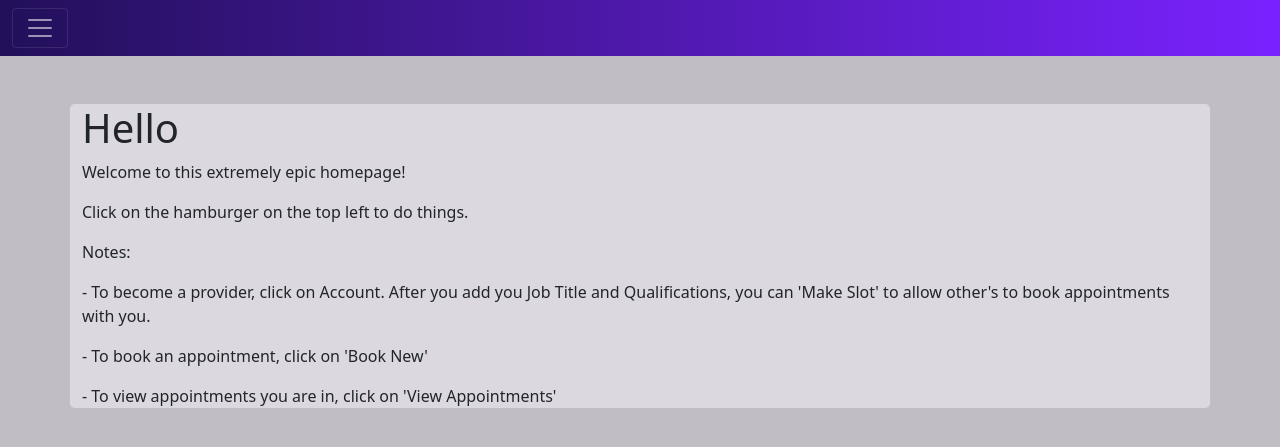
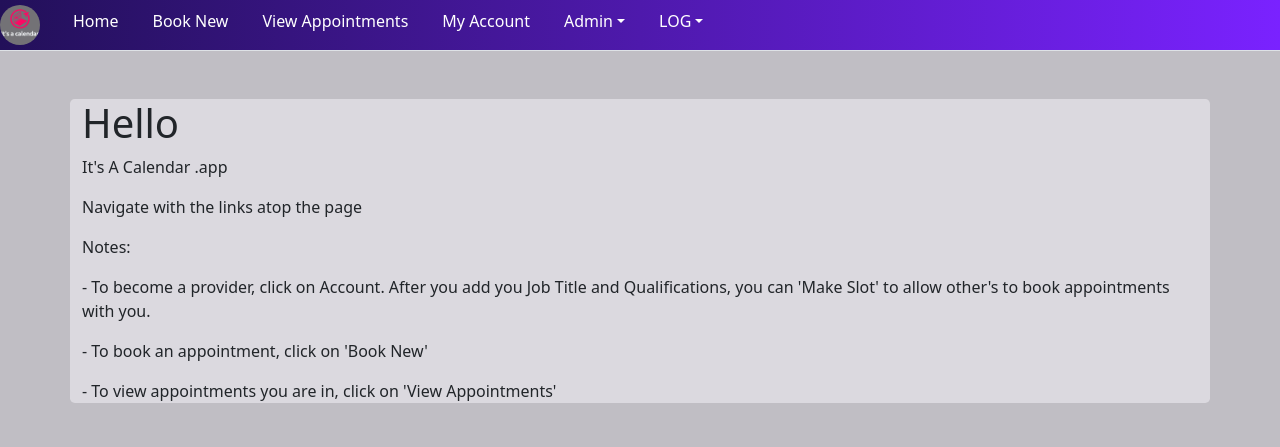
Before and after one commit to jaybyrd3/cs341, a Flask app: page / in a window 1280 px wide. Shown: the top 447 px of the page. Run offline with Flask 3, Linux system fonts and the light colour scheme; some libraries are stand-ins or nearby versions.

Commit message:
testing out different navbar
Signed-off-by: Sawyer Sawotin <sawotin6713@uwlax.edu>

```diff
--- a/templates/index.html
+++ b/templates/index.html
@@ -10,12 +10,46 @@
         <link href="https://cdnjs.cloudflare.com/ajax/libs/font-awesome/5.15.3/css/all.min.css" rel="stylesheet"></script>
     </head>
     <body>
-
+        <ul class="nav nav-tabs our-nav">
+            <li class="navbar-brand" href="/">
+                <img src="{{ url_for('static', filename='dummylogo.png') }}" alt="" width="40" height="40" style="border-radius:50%">
+            </li>
+            <li class="nav-item">
+                <a class="nav-link text-white" href="/">Home</a>
+            </li>
+            <li class="nav-item">
+                <a class="nav-link text-white" href="/booknew">Book New</a>
+            </li>
+            <li class="nav-item">
+                <a class="nav-link text-white" href="/viewappointments">View Appointments</a>
+            </li>
+            <li class="nav-item">
+                <a class="nav-link text-white" href="/account">My Account</a>
+            </li>
+            <li class="nav-item dropdown">
+                <a class="nav-link dropdown-toggle text-white" data-toggle="dropdown" href="#" role="button" aria-haspopup="true" aria-expanded="false">Admin</a>
+                <div class="dropdown-menu">
+                    <a class="dropdown-item text-white" href = "/add">Add New User</a>
+                    <a class="dropdown-item text-white" href = "/users" class = "nav-link text-white">View All Users</a>
+                    <a class="dropdown-item text-white" href = "/makeslot" class = "nav-link text-white">Make Slot</a>
+                </div>
+            </li>
+            <li class="nav-item dropdown" style="float:right">
+                <a class="nav-link dropdown-toggle text-white" data-toggle="dropdown" href="#" role="button" aria-haspopup="true" aria-expanded="false">LOG</a>
+                <div class="dropdown-menu">
+                    <a class="dropdown-item text-white" href = "/login">Login</a>
+                    <a class="dropdown-item text-white" href = "/logout" class = "nav-link text-white">Logout</a>
+                    <a class="dropdown-item text-white" href = "/signup" class = "nav-link text-white">Sign Up</a>
+                </div>
+            </li>
+        </ul>
+<!--
         <div class="collapse" id="navbarToggleExternalContent">
             <div class="our-nav p-4">
-                <div class="container our-nav">
-                    <a class="navbar-brand" href="#">
+                <div class=" our-nav">
+                    <a class="navbar-brand" href="/">
                         <img src="{{ url_for('static', filename='dummylogo.png') }}" alt="" width="40" height="40" style="border-radius:50%">
+                        It's A Calendar
                     </a>
                 </div>
                 <a href = "/" class = "nav-link text-white">Home</a>
@@ -37,7 +71,7 @@
                 </button>
             </div>
         </nav>
-
+-->
         <!-- [START] FLASH MESSAGING FOR INDEX -->
         {% with messages = get_flashed_messages(with_categories=true) %}
             {% if messages %}
@@ -56,10 +90,10 @@
     	    {% else %}
         	<h1>Hello</h1>
             {% endif %}
-            <p>Welcome to this extremely epic homepage!</p>
+            <p>It's A Calendar .app</p>
             <p> <!--Placeholder text for testing scrolling effects [START]-->
                 <!--Bacon ipsum dolor amet alcatra pork swine chuck flank leberkas pork belly fatback.-->
-                Click on the hamburger on the top left to do things.
+                Navigate with the links atop the page
             </p>
             <p>
                 Notes:
```
